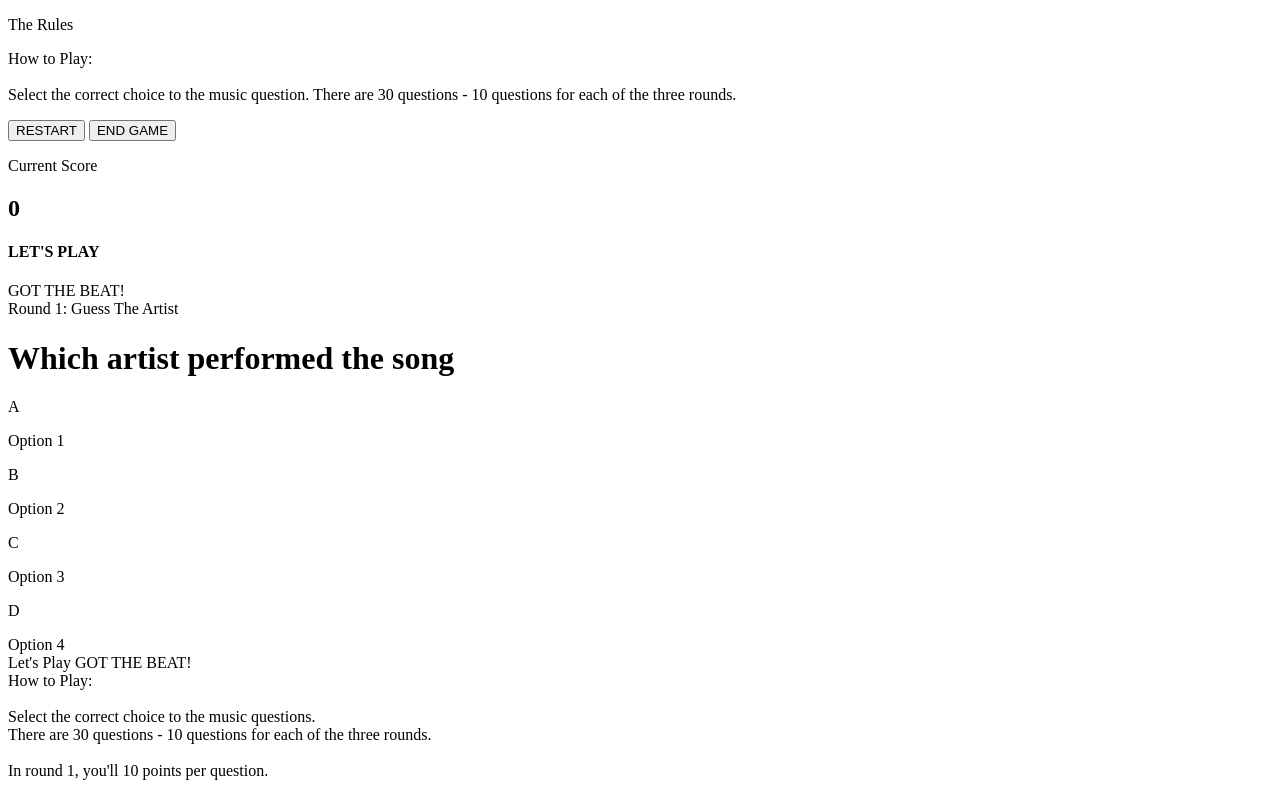
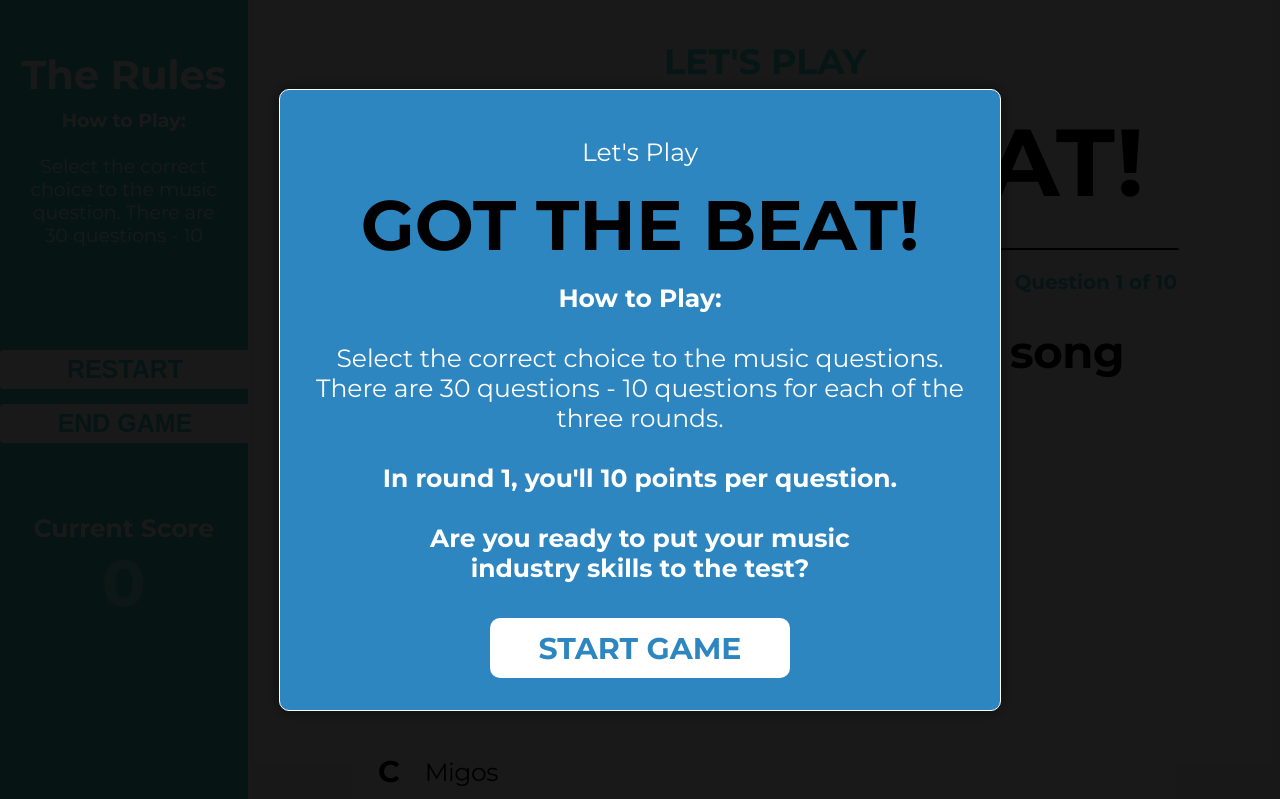
Before and after one commit to camillebrown/GOT-THE-BEAT-GAME, a plain HTML site: page index.html in a window 1280 px wide. Shown: the top 799 px of the page. Drawn offline with Linux system fonts and the light colour scheme; the site is published under a folder, as on GitHub Pages, so addresses that start at the root find nothing.

Commit message:
FINAL GAME WITH ALL CSS AND FUNCTIONALITY

```diff
--- a/index.html
+++ b/index.html
@@ -4,8 +4,8 @@
     <meta charset="UTF-8">
     <meta name="viewport" content="width=device-width, initial-scale=1.0">
     <title>Got the Beat!</title>
-    <link rel="stylesheet" href="/Round 1/round1.css">
-    <link rel="stylesheet" href="/Modal/modal.css">
+    <link rel="stylesheet" href="round1.css">
+    <link rel="stylesheet" href="modal.css">
     <link rel="stylesheet" href="https://use.fontawesome.com/releases/v5.14.0/css/all.css" integrity="sha384-HzLeBuhoNPvSl5KYnjx0BT+WB0QEEqLprO+NBkkk5gbc67FTaL7XIGa2w1L0Xbgc" crossorigin="anonymous">
 </head>
 <body>
@@ -90,7 +90,7 @@
             <button class="modal-close-end">PLAY AGAIN</i></button>
         </div>
       </div>
-    <script src="/Round 1/round1.js"></script>
-    <script src="/Modal/modal.js"></script>
+    <script src="round1.js"></script>
+    <script src="modal.js"></script>
 </body>
 </html>
```
Also changed, not shown: modal.css (renamed from Modal/modal.css), modal.js (renamed from Modal/modal.js), round1.css (renamed from Round 1/round1.css), round1.js (renamed from Round 1/round1.js), 1 other file.
